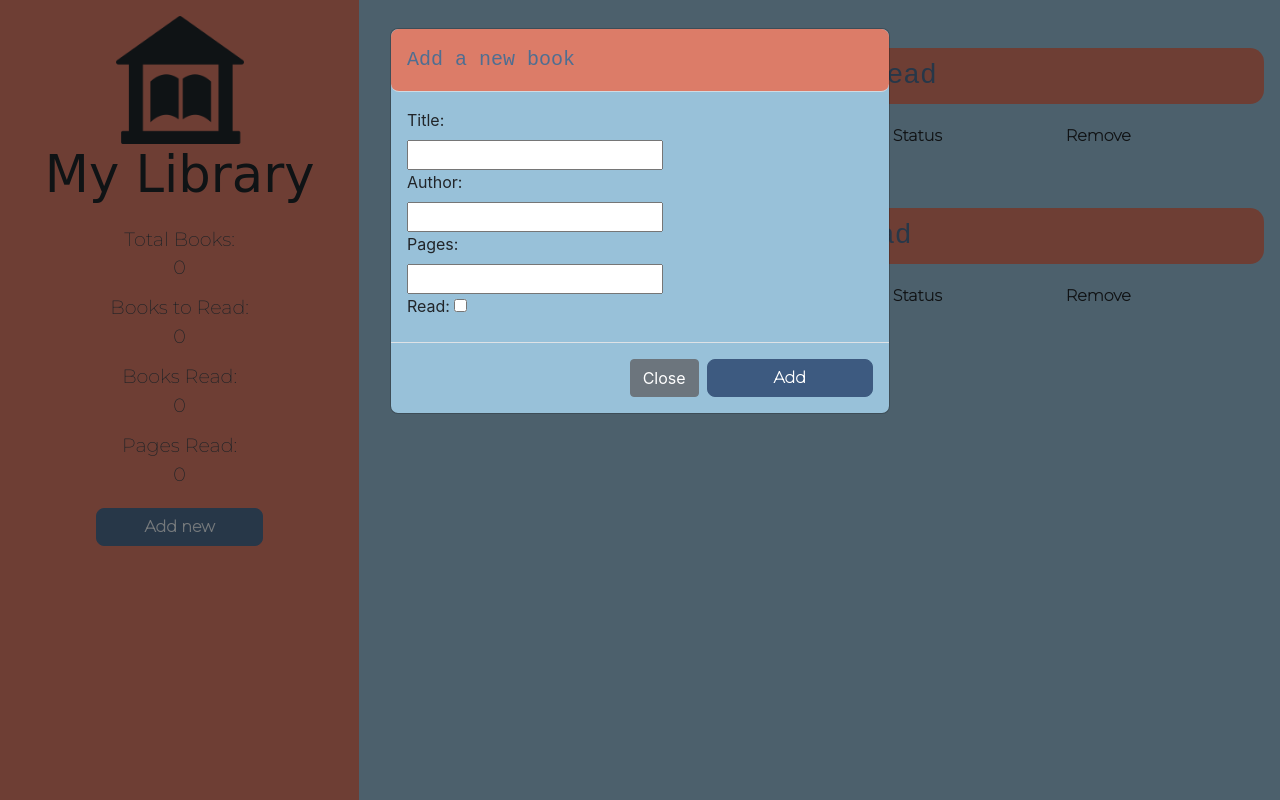
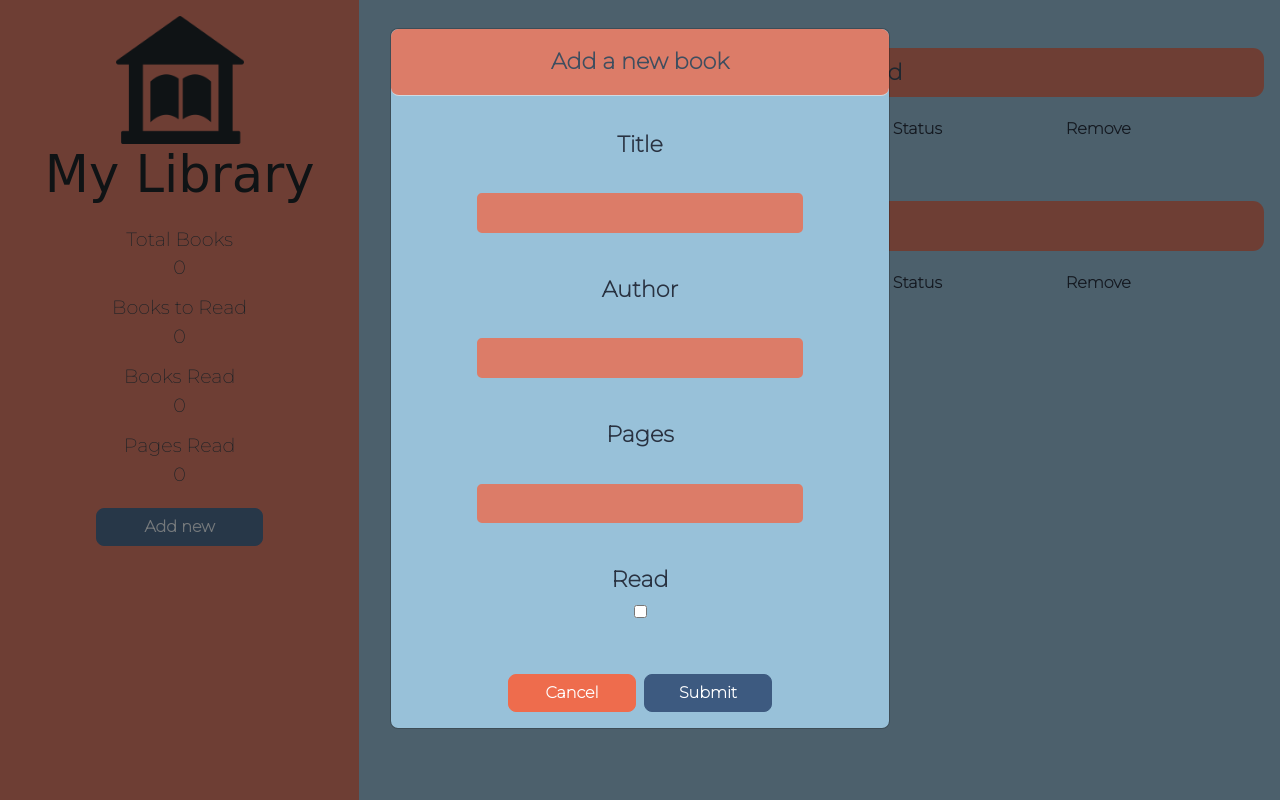
Before and after one commit to JanBlazejczyk/library-app, a plain HTML site: page index.html in a window 1280 px wide. Both pictures are taken after a click on the button "Add new". Drawn offline with nearby package versions, Linux system fonts and the light colour scheme; a web font is replaced by a local one.

Commit message:
styled the form

```diff
--- a/index.html
+++ b/index.html
@@ -31,13 +31,13 @@
         </div>
         <!--Stats-->
         <div class="stats-container">
-            <span class="stats">Total Books:</span>
+            <span class="stats">Total Books</span>
             <span class="stats-num total-num">0</span>
-            <span class="stats">Books to Read:</span>
+            <span class="stats">Books to Read</span>
             <span class="stats-num to-read-num">0</span>
-            <span class="stats">Books Read:</span>
+            <span class="stats">Books Read</span>
             <span class="stats-num read-num">0</span>
-            <span class="stats">Pages Read:</span>
+            <span class="stats">Pages Read</span>
             <span class="stats-num pages-num">0</span>
         </div>
 
@@ -57,21 +57,21 @@
                 </div>
                 <div class="modal-body">
                     <form>
-                        <label for="title">Title:</label><br>
-                        <input type="text" id="title" name="title"><br>
-                        <label for="author">Author:</label><br>
-                        <input type="text" id="author" name="author"><br>
-                        <label for="pages">Pages:</label><br>
-                        <input type="text" id="pages" name="pages"><br>
-                        <label for="read">Read:</label>
+                        <label for="title">Title</label><br>
+                        <input type="text" class="form-input" id="title" name="title"><br>
+                        <label for="author">Author</label><br>
+                        <input type="text" class="form-input" id="author" name="author"><br>
+                        <label for="pages">Pages</label><br>
+                        <input type="text" class="form-input" id="pages" name="pages"><br>
+                        <label for="read">Read</label>
                         <input type="checkbox" id="read" name="read" value="read"><br>
                         <!-- <input type="button" id="add-book" value="Submit"> -->
                     </form>
                 </div>
                 <div class="modal-footer">
-                    <button type="button" class="btn btn-secondary" data-dismiss="modal">Close</button>
-                    <button type="button" class="btn btn-primary" id="add-book" value="Submit"
-                        data-dismiss="modal">Add</button>
+                    <button type="button" class="btn btn-secondary modal-btn" data-dismiss="modal">Cancel</button>
+                    <button type="button" class="btn btn-primary modal-btn" id="add-book" value="Submit"
+                        data-dismiss="modal">Submit</button>
                 </div>
             </div>
         </div>
--- a/main.css
+++ b/main.css
@@ -3,6 +3,7 @@ body {
     background-color: #98C1D9;
 }
 
+/* Sidebar styles */
 .sidebar {
     margin-right: 2rem;
     padding: 1rem;
@@ -45,13 +46,6 @@ body {
     margin-top: 0.7rem;
 }
 
-.all-books {
-    width: 100%;
-    margin-right: 1rem;
-    background-color: #98C1D9;
-    font-family: 'Montserrat', sans-serif;
-}
-
 .btn-primary {
     background-color: #3D5A80;
     border-color: #3D5A80;
@@ -62,9 +56,16 @@ body {
 }
 
 .btn-primary:hover {
+    background-color: #3D5A80;
+    border-color: #3D5A80;
+}
+
+/* Books table stats */
+.all-books {
+    width: 100%;
+    margin-right: 1rem;
     background-color: #98C1D9;
-    border-color: #98C1D9;
-    color: #3D5A80;
+    font-family: 'Montserrat', sans-serif;
 }
 
 .table-title {
@@ -74,16 +75,19 @@ body {
 #table-header {
     border: none;
     font-weight: 500;
+    color: #293241;
 }
 
 h3 {
     text-align: center;
     background-color: #EE6C4D;
-    color: #3D5A80;
     display: block;
     padding: 0.7rem;
     border-radius: 0.5em;
-    font-family: 'Azeret Mono', monospace;
+    font-family: 'Montserrat', sans-serif;
+    font-size: 1.4rem;
+    font-weight: 1000;
+    color: #293241;
     opacity: 0.8;
 }
 
@@ -102,7 +106,7 @@ h3 {
 /* Modal window styling */
 .modal-header {
     background-color: #EE6C4D;
-    color: #3D5A80;
+    color: #293241;
     border-radius: 0.5em;
     font-family: 'Azeret Mono', monospace;
     opacity: 0.8;
@@ -112,3 +116,68 @@ h3 {
     background-color: #98C1D9;
     border-radius: 0.5em;
 }
+
+.btn-secondary {
+    background-color: #EE6C4D;
+    border-color: #EE6C4D;
+    border-radius: 0.5em;
+    font-family: 'Montserrat', sans-serif;
+    font-weight: 600;
+}
+
+.btn-secondary:hover {
+    background-color: #EE6C4D;
+    border-color: #EE6C4D;
+}
+
+.modal-btn {
+    width: 10vw;
+}
+
+.modal-title {
+    width: 100%;
+    text-align: center;
+    font-family: 'Montserrat', sans-serif;
+    font-size: 1.4rem;
+    font-weight: 700;
+    color: #293241;
+}
+
+.modal-footer {
+    margin: auto;
+    border: none;
+}
+
+/* Form styling */
+label {
+    margin-top: 1rem;
+    font-family: 'Montserrat', sans-serif;
+    font-size: 1.4rem;
+    font-weight: 700;
+    color: #293241;
+}
+
+form {
+    display: flex;
+    flex-direction: column;
+    align-items: center;
+}
+
+.form-input {
+    width: 70%;
+    border-radius: 0.3em;
+    border: 0.5px;
+    padding: 0.3rem;
+    background-color: #ee6c4d;
+    color: #293241;
+    opacity: 0.8;
+    outline: none;
+    border: 0.2rem solid #ee6c4d;
+    text-align: center;
+    font-family: 'Montserrat', sans-serif;
+    font-weight: 900;
+}
+
+.form-input:focus {
+    border: 0.2rem solid #293241;
+}
```
